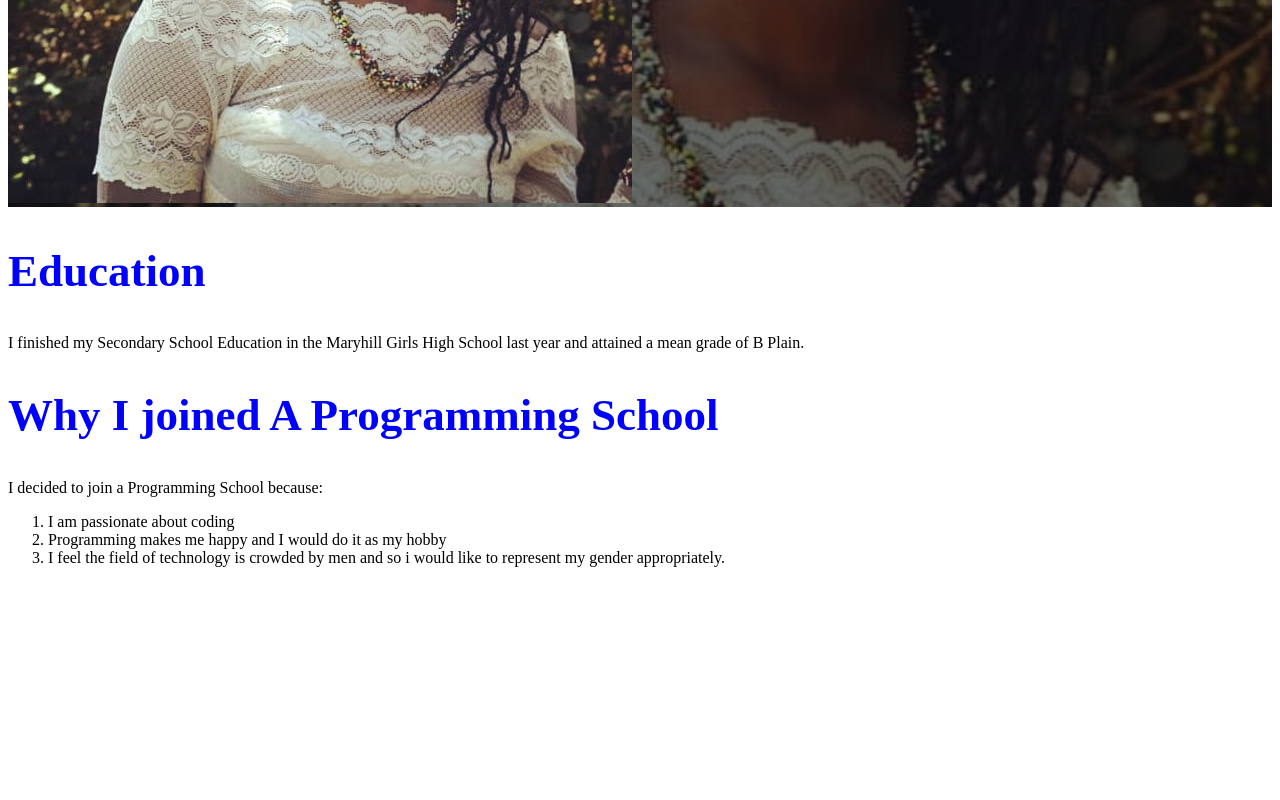
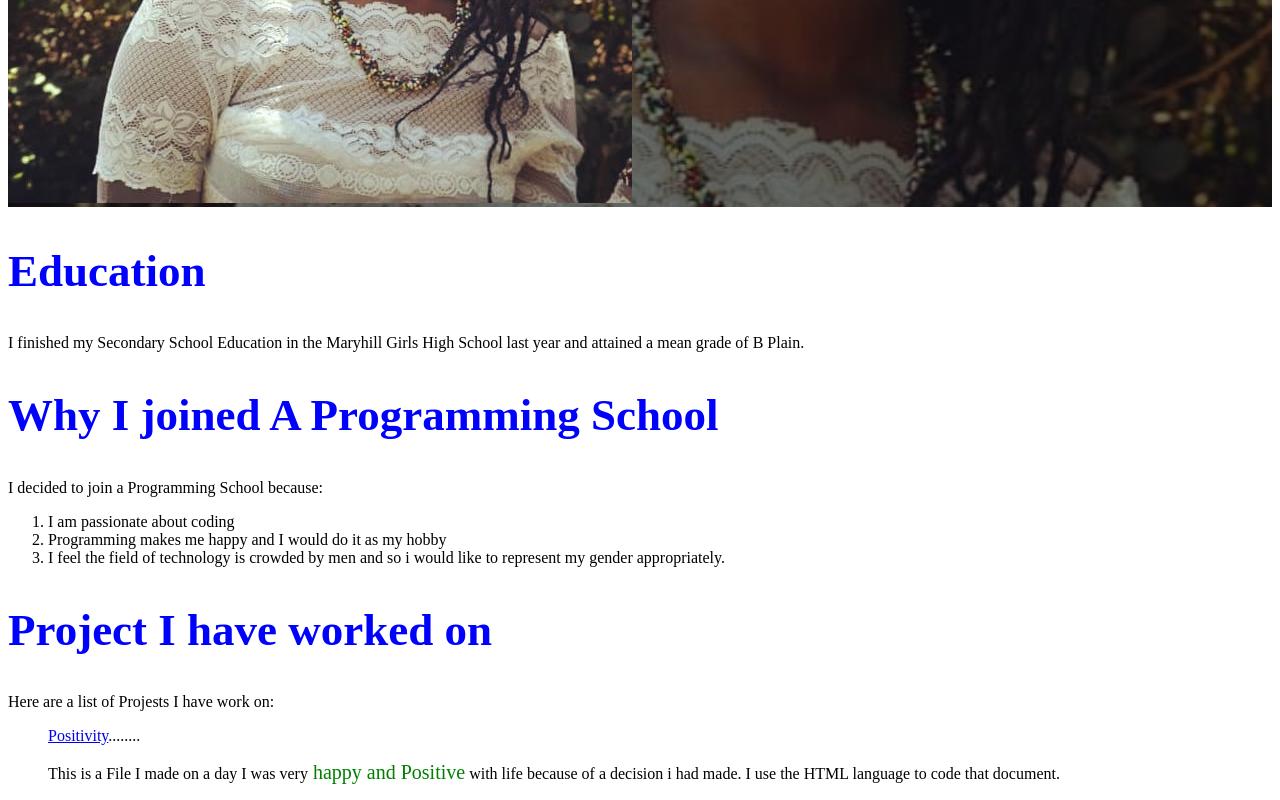
Before and after one commit to collinskoech11/my-portfolio, a plain HTML site: page index.html in a window 1280 px wide. Shown: the part 495-1295 px from the top of the page. Before the commit the page ends 1078 px from the top, so only its background shows below. Drawn offline with Linux system fonts and the light colour scheme; files whose address does not match are found by name.

Commit message:
Add links to my Projects in Github and specific changes on a suitain part

```diff
--- a/index.html
+++ b/index.html
@@ -29,6 +29,14 @@
         <li>Programming makes me happy and I would do it as my hobby</li>
         <li>I feel the field of technology is crowded by men and so i would like to represent my gender appropriately.</li>
       </ol>
+    <div class="background">
+      <h2>Project I have worked on</h2>
+    </div>
+      <p>Here are a list of Projests I have work on:</p>
+      <ul>
+      <a href="https://goldangera.github.io/positivity/">Positivity</a>........ <p>This is a File I made on a day I was very<span class="love"> happy and Positive</span> with life because of a decision i had made. I use the HTML language to code that document.</p>
+      <a href="https://github.com/goldangera/hello-">
+
 
   </body>
 </html>
```
